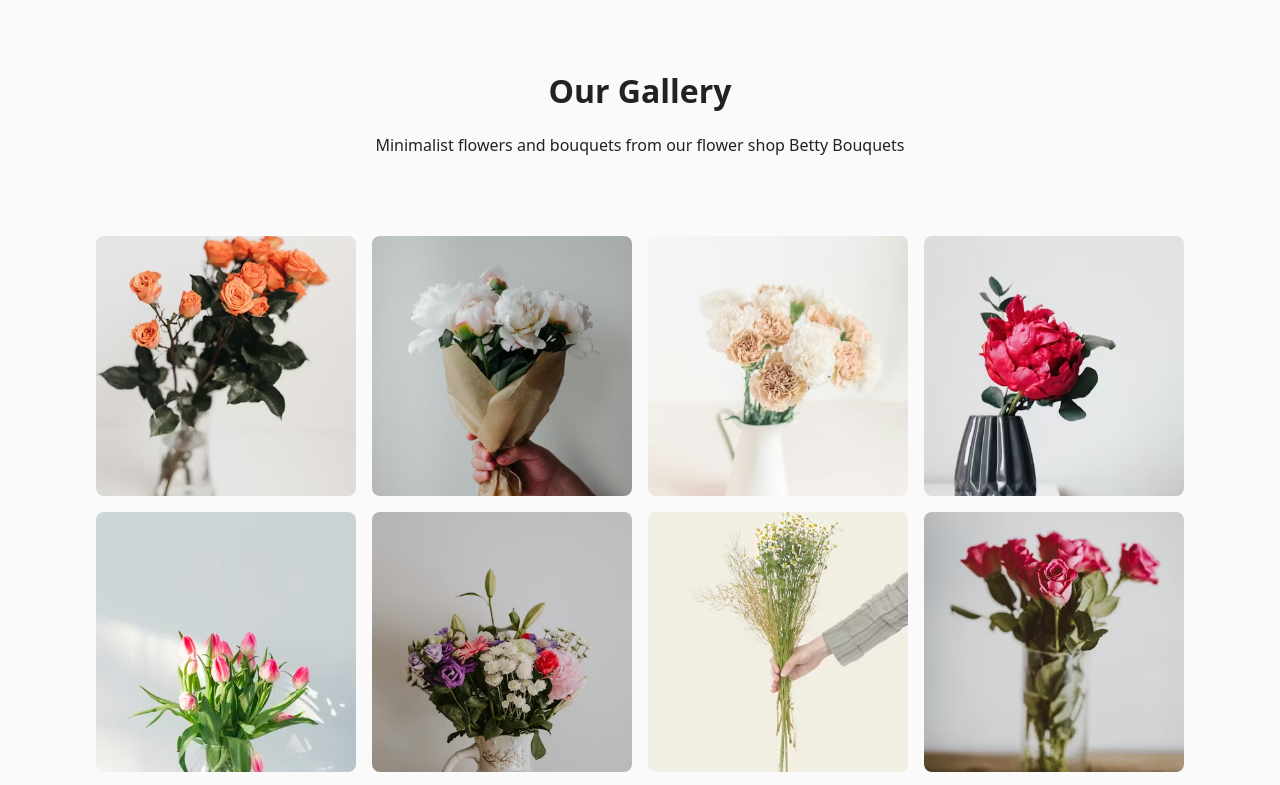
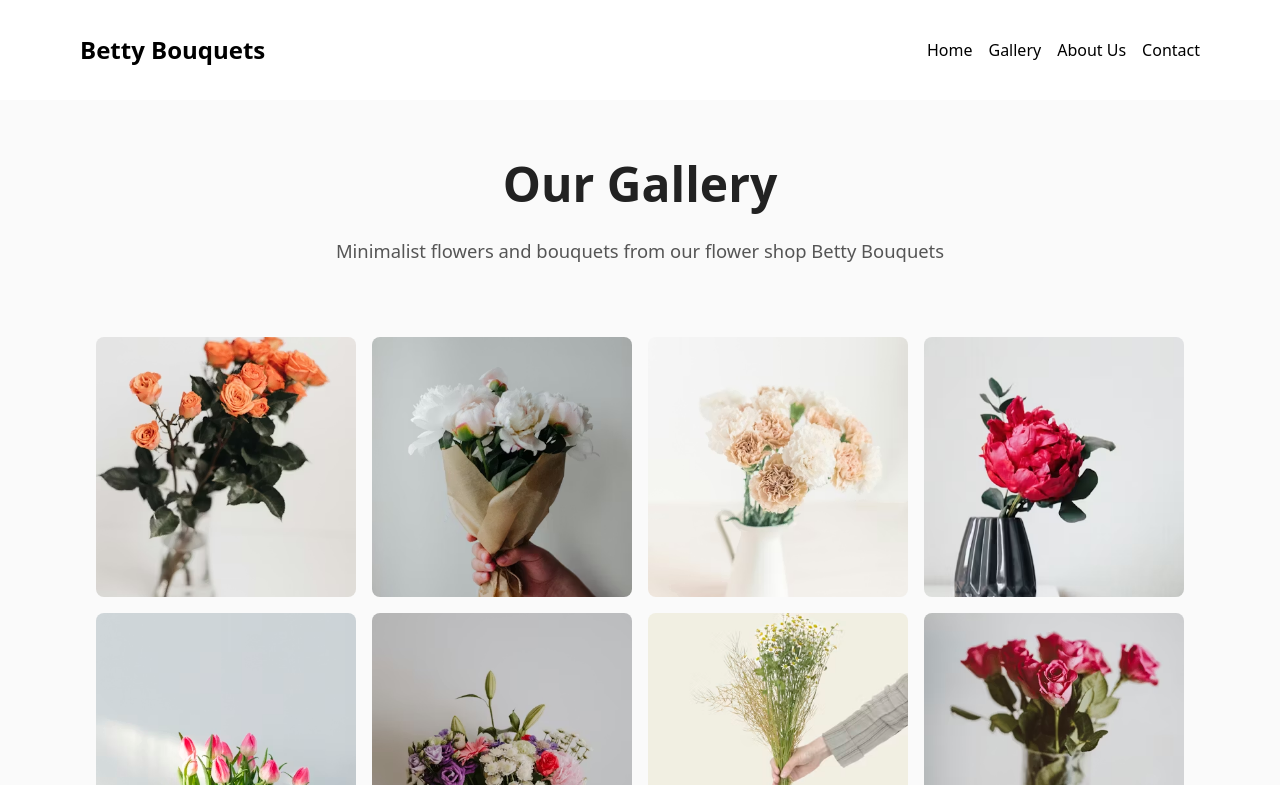
Before and after one commit to Liza-Aleks1108/Betty-Bouquets, a plain HTML site: page gallery.html in a window 1280 px wide. Shown: the top 785 px of the page. Drawn offline with Linux system fonts and the light colour scheme.

Commit message:
Update css

```diff
--- a/css/gallery.css
+++ b/css/gallery.css
@@ -1,30 +1,103 @@
-/* Base styles */
+/* =========================
+   BASE / RESET
+========================= */
 * {
   box-sizing: border-box;
+  margin: 0;
+  padding: 0;
 }
 
 body {
-  margin: 0;
   font-family: system-ui, sans-serif;
   background-color: #fafafa;
   color: #222;
+  line-height: 1.5;
 }
 
-/* Header */
-.header {
-  text-align: center;
-  padding: 48px 16px;
+/* =========================
+   HEADER
+========================= */
+header {
+  position: relative;
 }
 
+/* =========================
+   NAVIGATION (mobile first)
+========================= */
+.navbar {
+  display: flex;
+  flex-direction: column; /* mobile: menu under logo */
+  align-items: center;
+  padding: 1rem;
+  background-color: #ffffff;
+}
+
+.logo {
+  font-size: 1.5rem;
+  font-weight: bold;
+  margin-bottom: 1rem;
+}
+
+.logo a {
+  text-decoration: none;
+  color: #000;
+}
+
+.nav-links {
+  list-style: none;
+  display: flex;
+  flex-direction: column; /* mobile */
+  gap: 1rem;
+}
+
+.nav-links a {
+  text-decoration: none;
+  color: #000;
+  font-weight: 500;
+}
+
+.nav-links a:hover {
+  text-decoration: underline;
+}
+
+/* =========================
+   HERO SECTION
+========================= */
+.hero {
+  display: flex;
+  flex-direction: column;
+  justify-content: center;
+  align-items: center;
+  text-align: center;
+}
+
+/* hero title */
+.headertitle {
+  font-size: 2.2rem;
+  font-weight: 600;
+  margin-bottom: 1rem;
+}
+
+/* hero subtitle */
+.headersubtitle {
+  max-width: 680px;
+  font-size: 1rem;
+  line-height: 1.6;
+  color: #555;
+}
+
+/* =========================
+   GALLERY
+========================= */
 .gallery {
   display: flex;
   flex-wrap: wrap;
+  justify-content: center;
   gap: 16px;
-  padding: 16px;
-  justify-content: center;
+  padding: 24px 16px;
 }
 
-/* Gallery images */
+/* gallery images */
 .gallery img {
   width: 260px;
   height: 260px;
@@ -33,15 +106,66 @@ body {
   transition: transform 0.3s ease, box-shadow 0.3s ease;
 }
 
-/* Hover effect */
+/* hover effect */
 .gallery img:hover {
   transform: scale(1.05);
   box-shadow: 0 8px 20px rgba(0, 0, 0, 0.12);
 }
 
+/* =========================
+   FOOTER
+========================= */
 .footer {
   text-align: center;
   padding: 24px 16px;
   font-size: 14px;
   color: #666;
 }
+
+/* =========================
+   TABLET (≥ 768px)
+========================= */
+@media (min-width: 768px) {
+  .navbar {
+    flex-direction: row; /* logo + menu in one line */
+    justify-content: space-between;
+    padding: 1.5rem 3rem;
+  }
+
+  .logo {
+    margin-bottom: 0;
+  }
+
+  .nav-links {
+    flex-direction: row;
+  }
+
+  .hero {
+    padding: 3rem;
+  }
+
+  .headertitle {
+    font-size: 2.6rem;
+  }
+
+  .headersubtitle {
+    font-size: 1.1rem;
+  }
+}
+
+/* =========================
+   DESKTOP (≥ 1024px)
+========================= */
+@media (min-width: 1024px) {
+  .navbar {
+    padding: 2rem 5rem;
+  }
+
+  .headertitle {
+    font-size: 3rem;
+  }
+
+  .headersubtitle {
+    font-size: 1.15rem;
+  }
+}
--- a/css/styles.css
+++ b/css/styles.css
@@ -38,8 +38,12 @@ header {
 .logo {
   font-size: 1.5rem;
   font-weight: bold;
-  color: white;
   margin-bottom: 1rem;
+}
+
+.logo a {
+  text-decoration: none;
+  color: var(--secondary-color);
 }
 
 .nav-links {
@@ -50,7 +54,7 @@ header {
 }
 
 .nav-links a {
-  color: white;
+  color: var(--secondary-color);
   text-decoration: none;
   font-weight: 500;
 }
@@ -98,7 +102,7 @@ header {
 .btn {
   padding: 0.8rem 2rem;
   background-color: var(--button-color);
-  color: white;
+  color: var(--secondary-color);
   text-decoration: none;
   border-radius: 5px;
   transition: background-color 0.3s ease;
@@ -110,7 +114,7 @@ header {
 
 /* about section (mobile) */
 .about {
-  background-color: white;
+  background-color: var(--secondary-color);
   padding: 3rem 1.5rem;
   text-align: center;
 }
@@ -130,7 +134,7 @@ header {
 /* footer (mobile) */
 footer {
   background-color: var(--primary-color);
-  color: white;
+  color: var(--secondary-color);
   text-align: center;
   padding: 1.5rem;
   font-size: 0.9rem;
--- a/gallery.html
+++ b/gallery.html
@@ -12,12 +12,24 @@
     <link rel="stylesheet" href="css/gallery.css" />
   </head>
   <body>
-    <!-- Header -->
-    <header class="header">
-      <h1 class="headertitle">Our Gallery</h1>
-      <p class="headersubtitle">
-        Minimalist flowers and bouquets from our flower shop Betty Bouquets
-      </p>
+    <!-- Navigation -->
+    <header>
+      <nav class="navbar">
+        <!-- <div class="logo">Betty Bouquets</div> -->
+        <div class="logo"><a href="./index.html">Betty Bouquets</a></div>
+        <ul class="nav-links">
+          <li><a href="./index.html">Home</a></li>
+          <li><a href="#">Gallery</a></li>
+          <li><a href="#">About Us</a></li>
+          <li><a href="#">Contact</a></li>
+        </ul>
+      </nav>
+      <div class="hero">
+        <h1 class="headertitle">Our Gallery</h1>
+        <p class="headersubtitle">
+          Minimalist flowers and bouquets from our flower shop Betty Bouquets
+        </p>
+      </div>
     </header>
 
     <!-- Gallery -->
```
Also changed, not shown: index.html (+2 -1 lines).
